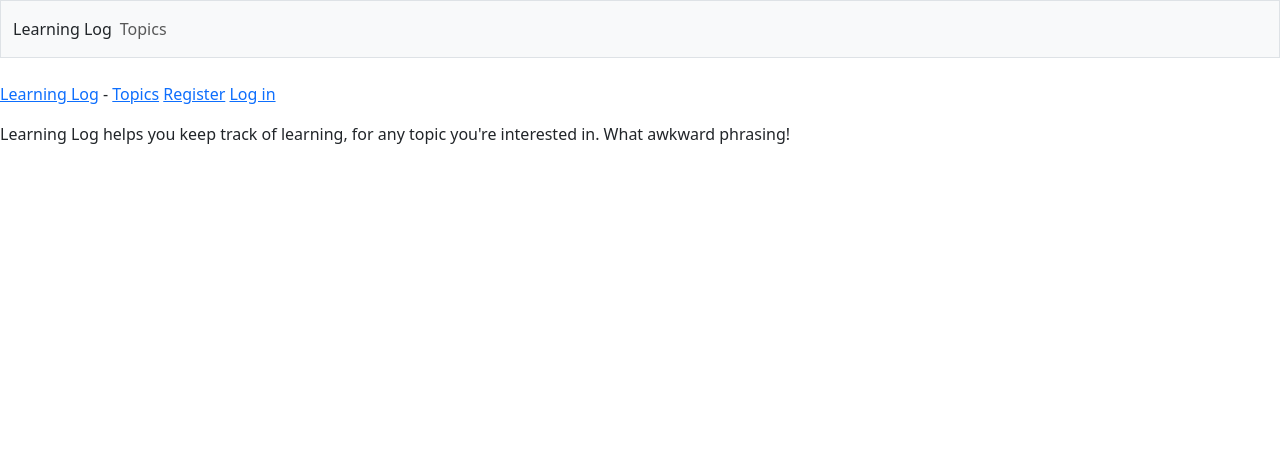
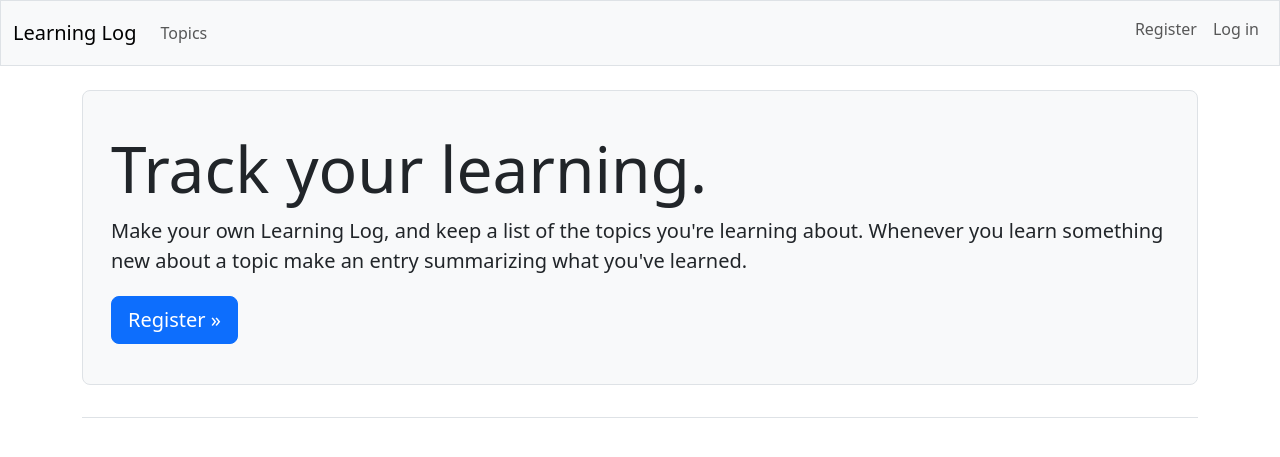
Before and after one commit to ericgraham3/learning_log, a Django app: template learning_logs/templates/learning_logs/index.html in a window 1280 px wide. Shown: the top 457 px of the page. Run offline with Django 5.2, Linux system fonts and the light colour scheme; the template is opened without the code that fills it, so the values that code supplies are empty; some libraries are stand-ins or nearby versions.

Commit message:
continue styling base.html and index.html

```diff
--- a/learning_logs/templates/learning_logs/base.html
+++ b/learning_logs/templates/learning_logs/base.html
@@ -11,7 +11,7 @@
 <body>
 
 <nav class="navbar navbar-expand-md navbar-light bg-light mb-4 border">
-    <div class="container-fluid"
+    <div class="container-fluid">
         <a class="navbar-brand" href="{% url 'learning_logs:index' %}">
              Learning Log</a>
 
@@ -27,26 +27,42 @@
                     <a class="nav-link" href="{% url 'learning_logs:topics' %}">
                         Topics</a></li>
             </ul> <!-- end of links on left side of navbar -->
-        </div> <!-- end of navbar's container -->
+
+
+            <!-- account-related links -->
+            <ul class="navbar-nav ms-auto mb-2 mb-md-O">
+                {% if user.is_authenticated %}
+                    <li class="nav-item">
+                        <span class="navbar-text me-2">Hello, {{ user.username }}.
+                        </span></li>
+                {%  else %}
+                    <li class="nav-item">
+                        <a class="nav-link" href="{% url 'accounts:register' %}">
+                            Register</a></li>
+                    <li class="nav-item">
+                        <a class="nav-link" href="{% url 'accounts:login' %}">
+                            Log in</a></li>
+                {% endif %}
+            </ul> <!-- end of account-related links -->
+
+        {% if user.is_authenticated %}
+            <form action="{% url 'accounts:logout' %}" method="post">
+                {% csrf_token %}
+                <button name='submit' class='btn btn-outline-secondary btn-sm'>
+                    Log out</button>
+            </form>
+        {% endif %}
+        </div> <!-- closes collapsible parts of navbar -->
+    </div> <!-- end of navbar's container -->
 </nav> <!-- end of navbar -->
-<p>
-    <a href="{% url 'learning_logs:index' %}">Learning Log</a> -
-    <a href="{% url 'learning_logs:topics' %}">Topics</a>
-    {% if user.is_authenticated %}
-        Hello, {{ user.username }}
-    {% else %}
-        <a href="{% url 'accounts:register' %}">Register</a>
-        <a href="{% url 'accounts:login' %}">Log in</a>
-    {% endif %}
-</p>
-    {% block content %}{% endblock content %}
 
-    {% if user.is_authenticated %}
-    <hr />
-    <form action="{% url 'accounts:logout' %}" method = 'post'>
-        {% csrf_token %}
-        <button name='submit'>Log out</button>
-    </form>
-    {% endif %}
+<main class="container">
+    <div class="pb-2 mb-2 border-bottom">
+        {% block page_header %}{% endblock page_header %}
+    </div>
+    <div>
+        {% block content %}{% endblock content %}
+    </div>
+</main>
 </body>
 </html>
--- a/learning_logs/templates/learning_logs/index.html
+++ b/learning_logs/templates/learning_logs/index.html
@@ -6,8 +6,18 @@
 </head>
 <body>
 {% extends 'learning_logs/base.html' %}
+{%  block page_header %}
+    <div class="p-3 mb-4 bg-light border rounded-3">
+        <div class="container-fluid py-4">
+            <h1 class="display-3">Track your learning.</h1>
+
+            <p class="lead">Make your own Learning Log, and keep a list of the topics you're learning about. Whenever you learn something new about a topic make an entry summarizing what you've learned.</p>
+            <a class="btn btn-primary btn-lg mt-1"
+               href="{% url 'accounts:register' %}">Register &raquo;</a>
+        </div>
+    </div>
+{% endblock page_header %}
 {% block content %}
-<p>Learning Log helps you keep track of learning, for any topic you're interested in. What awkward phrasing!</p>
 {% endblock content %}
 </body>
 </html>
```
